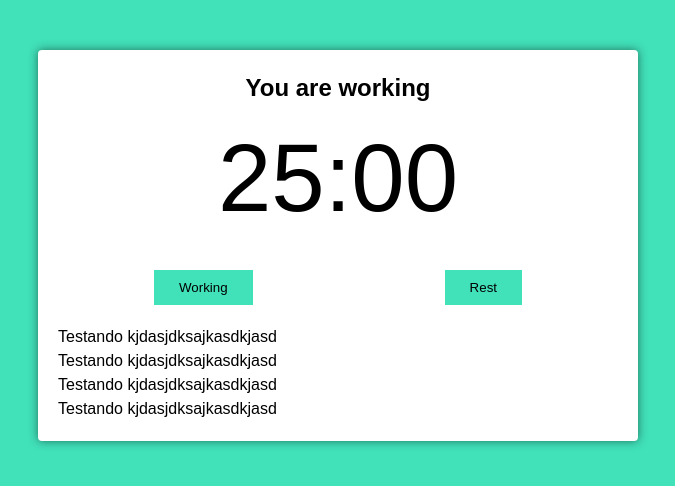
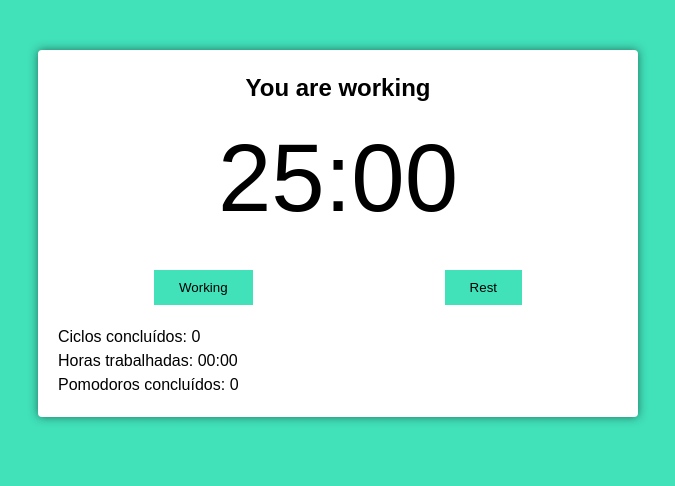
Before and after one commit to ewertonigor/typescript-pomodoro-react, a React (Create React App) app: page / in a window 1280 px wide. Shown: the top 486 px of the page, without its empty margins (302-977 px from the left). Built offline with nearby package versions, Linux system fonts and the light colour scheme.

Commit message:
Iniciando a logica

```diff
--- a/src/components/pomodoro-timer.tsx
+++ b/src/components/pomodoro-timer.tsx
@@ -2,6 +2,8 @@
 import { useInterval } from '../hooks/use-interval';
 import { Button } from './button';
 import { Timer } from './timer';
+import { arrayBuffer } from 'stream/consumers';
+import { secondsToTime } from '../utils/seconds-to-time';
 // eslint-disable-next-line @typescript-eslint/no-var-requires
 const bellStart = require('../sounds/bell-start.mp3');
 // eslint-disable-next-line @typescript-eslint/no-var-requires
@@ -22,11 +24,13 @@
   const [timeCounting, setTimeCounting] = React.useState(false);
   const [working, setWorking] = React.useState(false);
   const [resting, setResting] = React.useState(false);
+  const [cyclesQtdManager, setCyclesQtdManager] = React.useState(
+    new Array(props.cycles - 1).fill(true),
+  );
 
-  useEffect(() => {
-    if (working) document.body.classList.add('working');
-    if (resting) document.body.classList.remove('working');
-  }, [working]);
+  const [completedCycles, setCompletedCycles] = React.useState(0);
+  const [fullWorkgingTime, setFullWorkgingTime] = React.useState(0);
+  const [numberOfPomodoros, setNumberOfPomodoros] = React.useState(0);
 
   useInterval(
     () => {
@@ -57,6 +61,35 @@
     audioStopWorking.play();
   };
 
+  useEffect(() => {
+    if (working) document.body.classList.add('working');
+    if (resting) document.body.classList.remove('working');
+
+    if (mainTime > 0) return;
+
+    if (working && cyclesQtdManager.length > 0) {
+      configureRest(false);
+      cyclesQtdManager.pop();
+    } else if (working && cyclesQtdManager.length <= 0) {
+      configureRest(true);
+      setCyclesQtdManager(new Array(props.cycles - 1).fill(true));
+      setCompletedCycles(completedCycles + 1);
+    }
+
+    if (working) setNumberOfPomodoros(numberOfPomodoros + 1);
+    if (resting) configureWork();
+  }, [
+    working,
+    resting,
+    mainTime,
+    cyclesQtdManager,
+    numberOfPomodoros,
+    completedCycles,
+    configureRest,
+    setCyclesQtdManager,
+    props.cycles,
+  ]);
+
   return (
     <div className="pomodoro">
       <h2>You are working</h2>
@@ -73,10 +106,9 @@
       </div>
 
       <div className="details">
-        <p>Testando kjdasjdksajkasdkjasd</p>
-        <p>Testando kjdasjdksajkasdkjasd</p>
-        <p>Testando kjdasjdksajkasdkjasd</p>
-        <p>Testando kjdasjdksajkasdkjasd</p>
+        <p>Ciclos concluídos: {completedCycles}</p>
+        <p>Horas trabalhadas: {secondsToTime(fullWorkgingTime)}</p>
+        <p>Pomodoros concluídos: {numberOfPomodoros}</p>
       </div>
     </div>
   );
```
